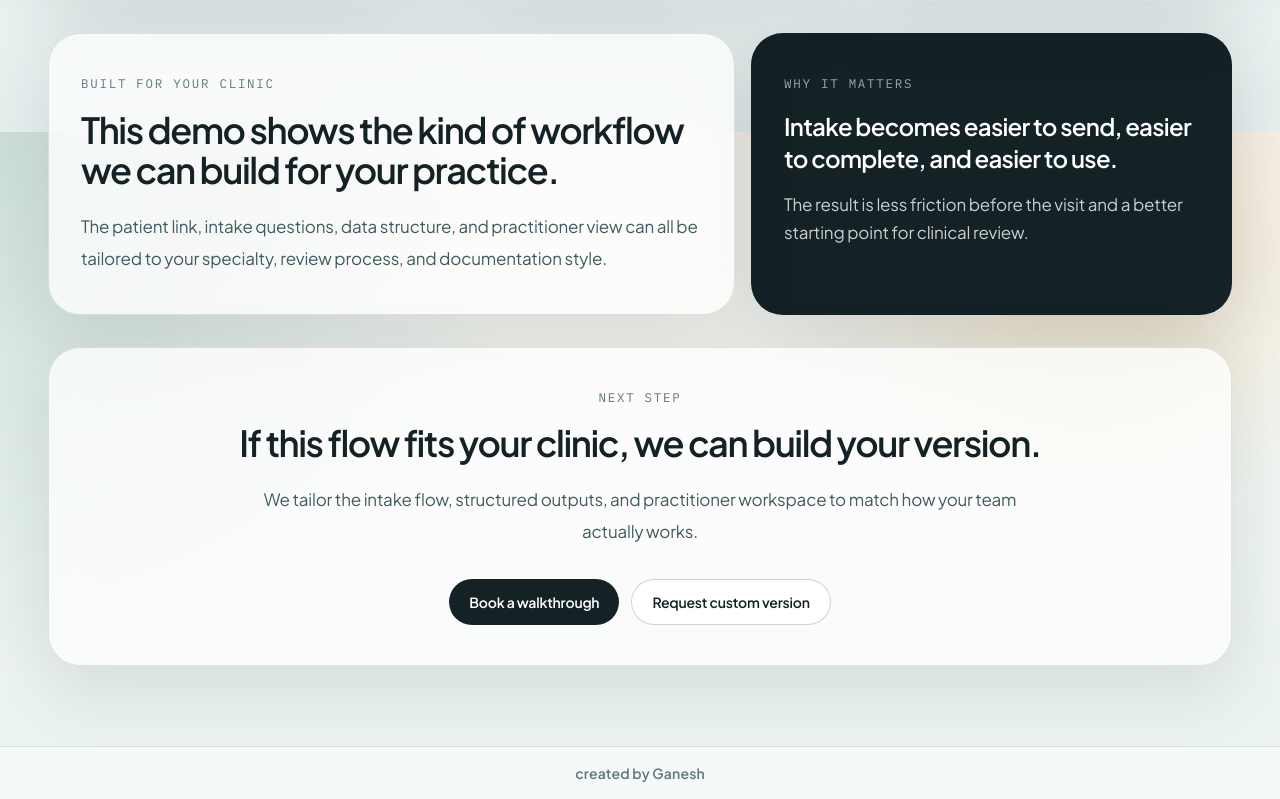
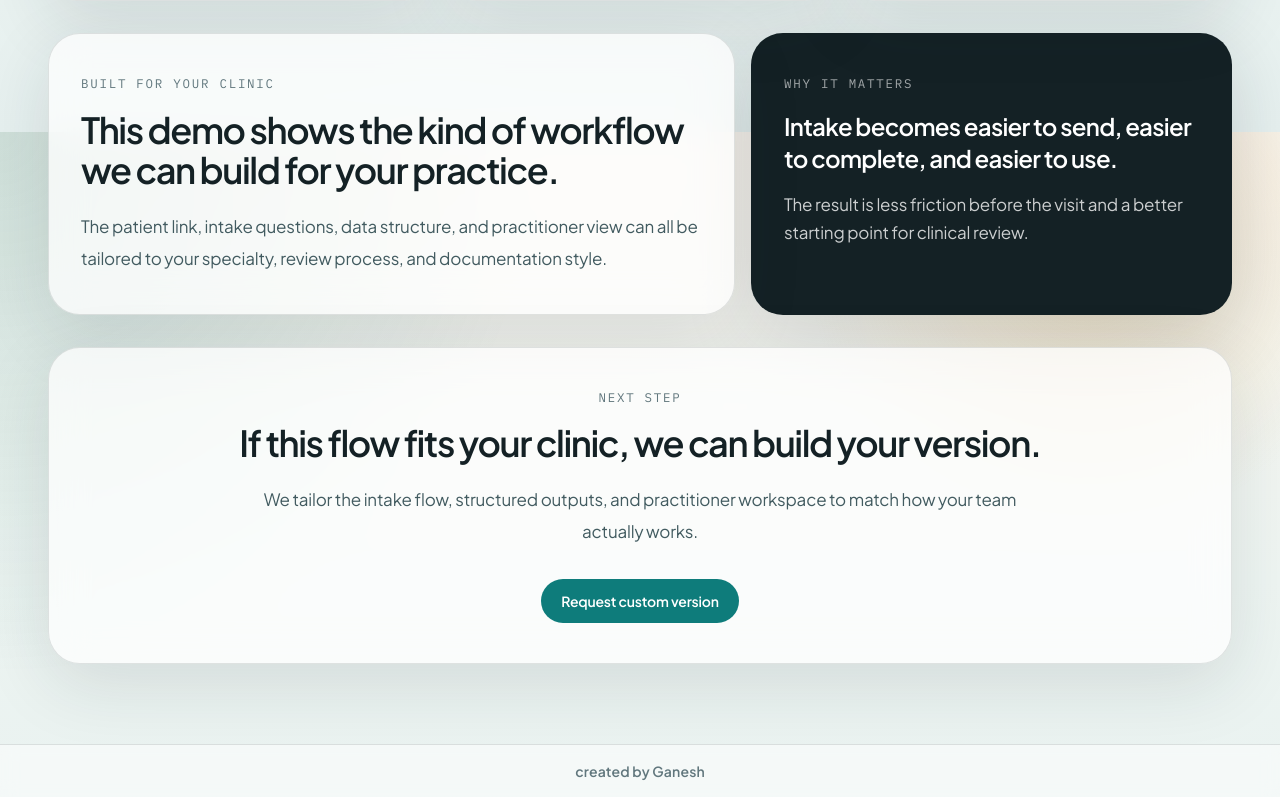
Before and after one commit to GaneshDatta96/intakev1, a Next.js app: page / in a window 1280 px wide. Shown: the part 1468-2267 px from the top of the page. Built offline with nearby package versions, Linux system fonts and the light colour scheme.

Commit message:
chore: simplify homepage CTA

```diff
--- a/src/app/page.tsx
+++ b/src/app/page.tsx
@@ -184,16 +184,10 @@ export default function Home() {
           We tailor the intake flow, structured outputs, and practitioner
           workspace to match how your team actually works.
         </p>
-        <div className="mt-8 flex flex-col justify-center gap-3 sm:flex-row">
+        <div className="mt-8 flex justify-center">
           <Link
-            href="#"
-            className="inline-flex items-center justify-center rounded-full bg-[color:var(--foreground)] px-5 py-3 text-sm font-semibold text-white transition hover:opacity-92"
-          >
-            Book a walkthrough
-          </Link>
-          <Link
-            href="#"
-            className="inline-flex items-center justify-center rounded-full border border-[color:var(--line-strong)] bg-[color:var(--surface-strong)] px-5 py-3 text-sm font-semibold text-[color:var(--foreground)] transition hover:bg-white"
+            href="https://cal.com/ganesh-datta-bygktk/sales-throughput-session"
+            className="inline-flex items-center justify-center rounded-full bg-[color:var(--accent)] px-5 py-3 text-sm font-semibold text-white transition hover:opacity-92"
           >
             Request custom version
           </Link>
--- a/src/components/layout/header.tsx
+++ b/src/components/layout/header.tsx
@@ -3,13 +3,12 @@
 
 import Link from "next/link";
 import { usePathname } from "next/navigation";
-import { Stethoscope, Users, LayoutDashboard, PlusSquare } from "lucide-react";
+import { Stethoscope, Users, LayoutDashboard } from "lucide-react";
 import clsx from "clsx";
 
 const navigation = [
   { name: "Dashboard", href: "/dashboard", icon: LayoutDashboard },
   { name: "Patients", href: "/patients", icon: Users },
-  { name: "Create Demo", href: "/create-demo", icon: PlusSquare },
   { name: "New Intake", href: "/intake", icon: Stethoscope },
 ];
 
```
Also changed, not shown: build.txt.
